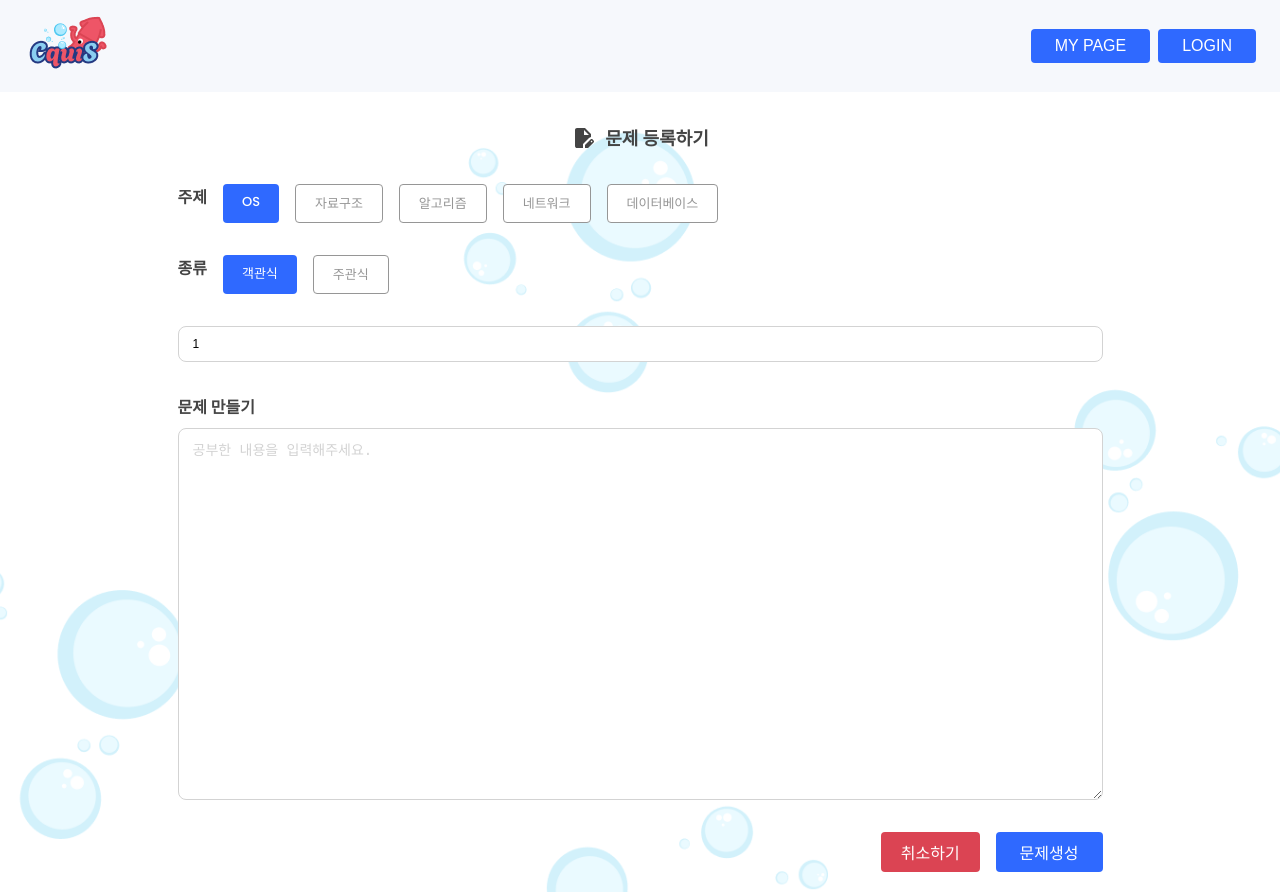
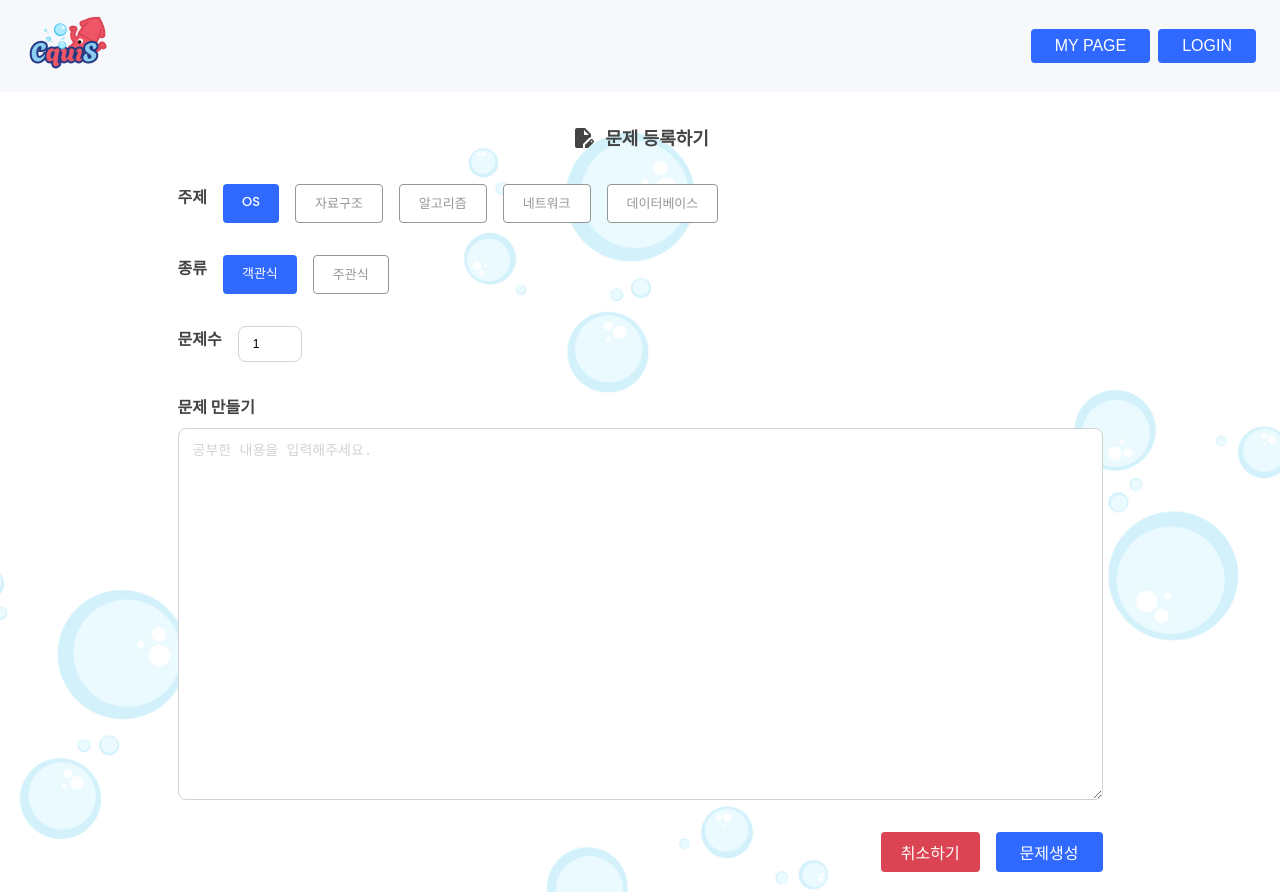
Before and after one commit to Jungle-CQuiS/Frontend, a React (Create React App) app: page /mypage/addProblem in a window 1280 px wide. Built offline with nearby package versions, Linux system fonts and the light colour scheme; sample sign-in values are in the browser's storage.

Commit message:
Fix: Send problems created

```diff
--- a/src/components/modal/mypage/addQuesttion/index.tsx
+++ b/src/components/modal/mypage/addQuesttion/index.tsx
@@ -4,6 +4,7 @@ import { CreateQuistionModalButtonWrap, CreateQuistionModalContainer, CreateQuis
 import { BlackButtonSmall } from "../../../buttons/styled";
 import { useEffect, useState } from "react";
 import { Quiz } from "../../../../types/quiz";
+import { Navigate, useNavigate } from "react-router-dom";
 
 interface CreateQuizProps {
     quizData: Quiz[];
@@ -22,6 +23,7 @@ export const AddProblemModal = ({
     ...props
 }: IModalProps & CreateQuizProps) => {
     const [selectedProblems, setSelectedProblems] = useState<Quiz[]>([]);
+    const navigate = useNavigate();
 
     useEffect(() => {
         if (props.open) {
@@ -83,6 +85,7 @@ export const AddProblemModal = ({
             if (response.ok) {
                 alert("문제 제출이 완료되었습니다!");
                 onDone();
+                navigate("/mypage");
             } else {
                 console.error("Failed to submit quiz data:", response.status);
             }
--- a/src/pages/mypage/addProblem/addProblem.tsx
+++ b/src/pages/mypage/addProblem/addProblem.tsx
@@ -123,6 +123,8 @@ export default function AddProblemPage() {
                         </AddProblemTab>
                     ))}
                 </AddProblemCategoryWrap>
+                <AddProblemCategoryWrap>
+                    <AddProblemLabel>문제수</AddProblemLabel>
                     <CreateQuizNumber
                         type="number"
                         id="participants"
@@ -132,6 +134,7 @@ export default function AddProblemPage() {
                         value={value}
                         onChange={handleChange}
                     />
+                </AddProblemCategoryWrap>
                 <AddProblemWrap>
                     <AddProblemLabel>문제 만들기</AddProblemLabel>
                     <AddProblemInputLong
```
Lines whose indentation alone changed are shown as unchanged.
